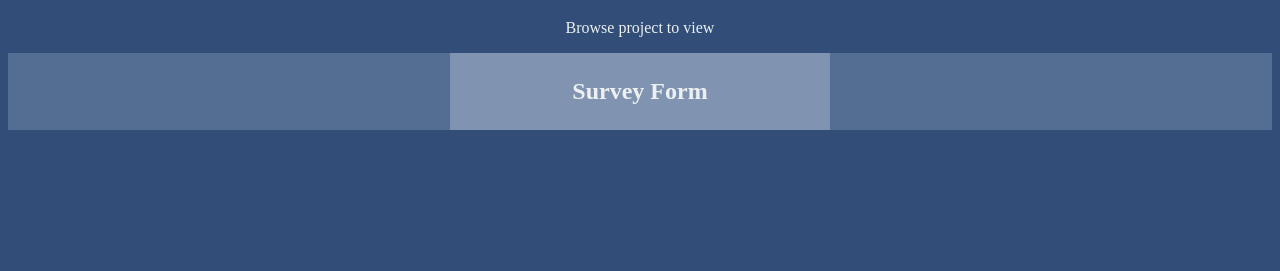
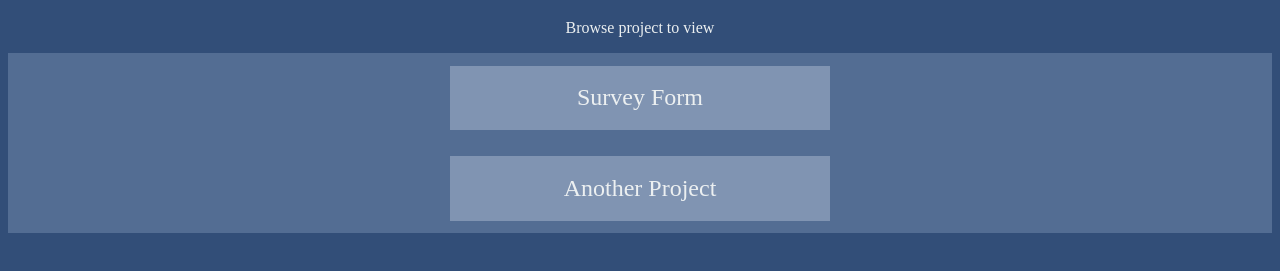
Before and after one commit to icelandico/minor-rwd-projects, a plain HTML site: page index.html in a window 1280 px wide. Shown: the part 61-332 px from the top of the page. Drawn offline with Linux system fonts and the light colour scheme.

Commit message:
Style added

```diff
--- a/assets/styles/main.css
+++ b/assets/styles/main.css
@@ -18,6 +18,13 @@ section {
   text-align: center;
 }
 
+.projects-list {
+  display: flex;
+  flex-direction: column;
+  align-items: center;
+  justify-content: center;
+}
+
 .container {
   margin: 0 auto;
   text-align: center;
@@ -27,11 +34,13 @@ section {
   display: block;
   text-decoration: none;
   color: #ecf0f1;
+  height: 100%;
+  padding: 5%;
+  font-size: 1.5rem;
 }
 
 .project-container {
-  margin: 0 auto;
+  margin: 1% auto;
   background: #8094B2;
   width: 30%;
-  padding: 5px;
 }
--- a/index.html
+++ b/index.html
@@ -16,14 +16,24 @@
 
 <section class="content-container">
   <div class="container projects-list">
+
     <div class="project-container">
       <a class="project-link"
          href="projects/survey-form/survey-form.html"
          target="_blank"
       >
-        <h1>Survey Form</h1>
+      Survey Form
       </a>
     </div>
+
+    <div class="project-container">
+        <a class="project-link"
+           href="#"
+           target="_blank"
+        >
+        Another Project
+        </a>
+      </div>
   </div>
 </section>
 
```
